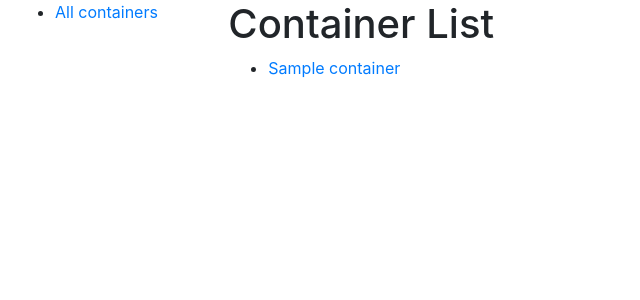
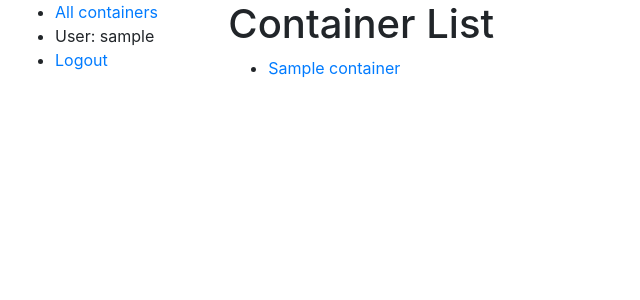
Before and after one commit to miabl/container-website, a Django app: page /containers/ in a window 1280 px wide. Shown: the top 300 px of the page, without its empty margins (0-640 px from the left). Run offline with Django 4.2, Linux system fonts and the light colour scheme; a user stored in the database is signed in; tables that the repository leaves empty hold one stand-in row (values such as "Sample post").

Commit message:
user authentication

```diff
--- a/containers/templates/base_generic.html
+++ b/containers/templates/base_generic.html
@@ -17,6 +17,12 @@
             {% block sidebar %}
                 <ul class="sidebar-nav">
                     <li><a href="">All containers</a></li>
+                {% if user.is_authenticated %}
+                    <li>User: {{ user.get_username }}</li>
+                    <li><a href="{% url 'logout'%}?next={{request.path}}">Logout</a></li>
+                {% else %}
+                    <li><a href="{% url 'login'%}?next={{request.path}}">Login</a></li>
+                {% endif %}
                 </ul>
             {% endblock %}
         </div>
```
